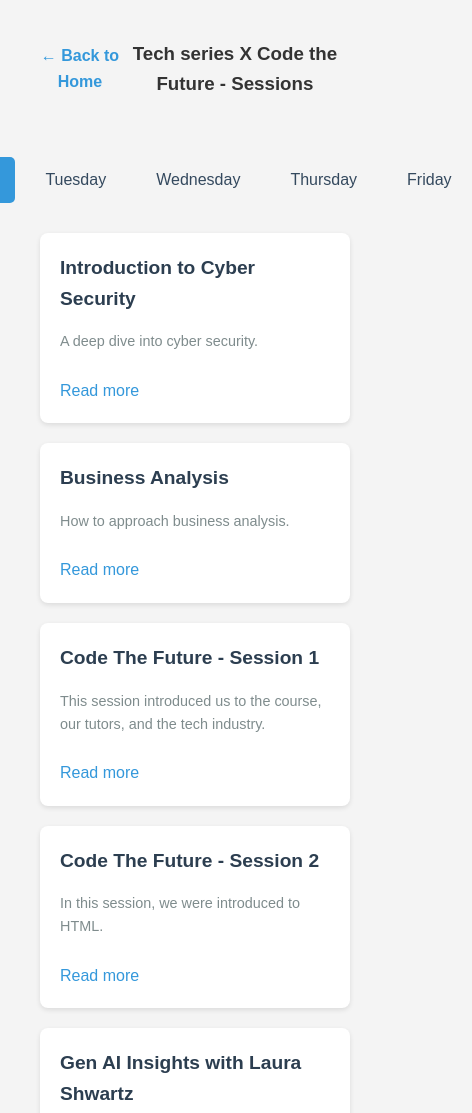
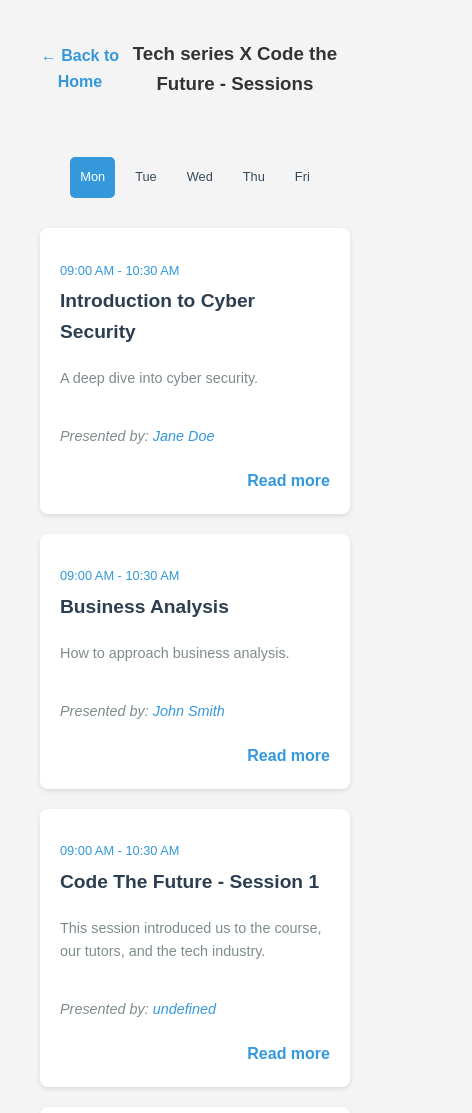
Before and after one commit to Fideltodayy/tech-talentseries-2024, a plain HTML site: page sessions.html in a window 390 px wide. Shown: the top 1113 px of the page, 472 px wide, since content can reach past the window. Drawn offline with Linux system fonts and the light colour scheme.

Commit message:
FInished the design aspect of the app. Implemented responsive design.

```diff
--- a/sessions.html
+++ b/sessions.html
@@ -4,6 +4,10 @@
     <meta charset="UTF-8" />
     <meta name="viewport" content="width=device-width, initial-scale=1.0" />
     <meta http-equiv="X-UA-Compatible" content="ie=edge" />
+    <meta
+      name="description"
+      content="Empowering tomorrow's tech leaders with cutting-edge skills. Explore the sessions in our 'Code the Future' series!"
+    />
     <title>Code the Future - Sessions</title>
     <style>
       body {
@@ -44,6 +48,7 @@
       .nav a.active {
         background-color: #3498db;
         color: #fff;
+        cursor: pointer;
       }
       .sessions {
         display: grid;
@@ -56,15 +61,13 @@
         box-shadow: 0 2px 5px rgba(0, 0, 0, 0.1);
         padding: 20px;
         transition: transform 0.3s ease;
+        display: flex;
+        flex-direction: column;
       }
       .session-card:hover {
         transform: translateY(-5px);
       }
-      .session-card h2 {
-        font-size: 1.2rem;
-        margin-top: 0;
-        color: #2c3e50;
-      }
+
       .session-card p {
         font-size: 0.9rem;
         color: #7f8c8d;
@@ -74,6 +77,41 @@
         margin-top: 10px;
         color: #3498db;
         text-decoration: none;
+      }
+      .session-card .time {
+        font-size: 0.8rem;
+        color: #3498db;
+        margin-bottom: 5px;
+      }
+      .session-card h2 {
+        font-size: 1.2rem;
+        margin-top: 0;
+        margin-bottom: 5px;
+        color: #2c3e50;
+      }
+      .session-card .description {
+        font-size: 0.9rem;
+        color: #7f8c8d;
+        flex-grow: 1;
+        margin-bottom: 15px;
+      }
+      .session-card .presenter {
+        font-style: italic;
+        color: #7f8c8d;
+        margin-bottom: 10px;
+      }
+      .session-card .card-footer {
+        display: flex;
+        justify-content: space-between;
+        align-items: center;
+      }
+      .session-card .read-more {
+        color: #3498db;
+        text-decoration: none;
+        font-weight: bold;
+      }
+      .session-card .read-more:hover {
+        text-decoration: underline;
       }
       footer {
         text-align: center;
@@ -103,6 +141,32 @@
       .profile a:hover {
         text-decoration: underline;
       }
+
+      /* Media query for small screen devices */
+      @media (max-width: 600px) {
+        .nav a {
+          padding: 10px 10px;
+          font-size: 0.8rem;
+        }
+        #monday::after {
+          content: "Mon";
+        }
+        #tuesday::after {
+          content: "Tue";
+        }
+        #wednesday::after {
+          content: "Wed";
+        }
+        #thursday::after {
+          content: "Thu";
+        }
+        #friday::after {
+          content: "Fri";
+        }
+        .nav a span {
+          display: none;
+        }
+      }
     </style>
   </head>
   <body>
@@ -115,11 +179,17 @@
       </header>
 
       <nav class="nav" aria-label="Date selection">
-        <a id="monday" onclick="filterByDay('Monday')">Monday</a>
-        <a id="tuesday" onclick="filterByDay('Tuesday')">Tuesday</a>
-        <a id="wednesday" onclick="filterByDay('Wednesday')">Wednesday</a>
-        <a id="thursday" onclick="filterByDay('Thursday')">Thursday</a>
-        <a id="friday" onclick="filterByDay('Friday')">Friday</a>
+        <a id="monday" onclick="filterByDay('Monday')"><span>Monday</span></a>
+        <a id="tuesday" onclick="filterByDay('Tuesday')"
+          ><span>Tuesday</span></a
+        >
+        <a id="wednesday" onclick="filterByDay('Wednesday')"
+          ><span>Wednesday</span></a
+        >
+        <a id="thursday" onclick="filterByDay('Thursday')"
+          ><span>Thursday</span></a
+        >
+        <a id="friday" onclick="filterByDay('Friday')"><span>Friday</span></a>
       </nav>
 
       <section class="sessions" id="sessionContainer">
@@ -128,7 +198,7 @@
 
       <footer>
         <p>&copy; 2024 Code the Future</p>
-        <p>
+        <p class="profile profile">
           Created by
           <a
             class="profile profile"
@@ -139,151 +209,10 @@
         </p>
       </footer>
     </div>
+    <script src="sessions.js"></script>
 
     <script>
-      // Placeholder data for sessions by day
-      const sessions = {
-        Monday: [
-          {
-            id: "cyber-security",
-            title: "Introduction to Cyber Security",
-            description: "A deep dive into cyber security.",
-            presenter: {
-              name: "Jane Doe",
-              linkedin: "https://www.linkedin.com/in/janedoe",
-            },
-          },
-          {
-            id: "business-analysis",
-            title: "Business Analysis",
-            description: "How to approach business analysis.",
-            presenter: {
-              name: "John Smith",
-              linkedin: "https://www.linkedin.com/in/johnsmith",
-            },
-          },
-          {
-            id: "code-future-1",
-            title: "Code The Future - Session 1",
-            description:
-              "This session introduced us to the course, our tutors, and the tech industry.",
-          },
-          {
-            id: "code-future-2",
-            title: "Code The Future - Session 2",
-            description: "In this session, we were introduced to HTML.",
-          },
-          {
-            id: "gen-ai-insights",
-            title: "Gen AI Insights with Laura Shwartz",
-            description:
-              "In this session, we explored generative AI and its applications.",
-          },
-        ],
-        // ... (keep other days' data)
-        Tuesday: [
-          {
-            id: "data-science",
-            title: "Introduction to Data Science",
-            description:
-              "Learn the basics of data science and its applications.",
-            presenter: {
-              name: "Alice Johnson",
-              linkedin: "https://www.linkedin.com/in/alicejohnson",
-            },
-          },
-          {
-            id: "code-future-3",
-            title: "Code The Future - Session 1",
-            description:
-              "This session introduced us to the course, our tutors, and the tech industry.",
-          },
-          {
-            id: "code-future-4",
-            title: "Code The Future - Session 2",
-            description: "In this session, we were introduced to HTML.",
-          },
-        ],
-        Wednesday: [
-          {
-            id: "machine-learning",
-            title: "Machine Learning 101",
-            description:
-              "An overview of machine learning concepts and techniques.",
-            presenter: {
-              name: "Carol White",
-              linkedin: "https://www.linkedin.com/in/carolwhite",
-            },
-          },
-          {
-            id: "cloud-computing",
-            title: "Cloud Computing",
-            description: "Understanding cloud computing and its benefits.",
-            presenter: {
-              name: "David Green",
-              linkedin: "https://www.linkedin.com/in/davidgreen",
-            },
-          },
-          {
-            id: "code-future-5",
-            title: "Code The Future - Session 1",
-            description:
-              "This session introduced us to the course, our tutors, and the tech industry.",
-          },
-          {
-            id: "code-future-6",
-            title: "Code The Future - Session 2",
-            description: "In this session, we were introduced to HTML.",
-          },
-        ],
-        Thursday: [
-          {
-            id: "devops",
-            title: "Introduction to DevOps",
-            description: "Learn about DevOps practices and tools.",
-            presenter: {
-              name: "Eve Black",
-              linkedin: "https://www.linkedin.com/in/eveblack",
-            },
-          },
-          {
-            id: "cyber-security-advanced",
-            title: "Advanced Cyber Security",
-            description: "Dive deeper into advanced cyber security topics.",
-            presenter: {
-              name: "Frank Blue",
-              linkedin: "https://www.linkedin.com/in/frankblue",
-            },
-          },
-          {
-            id: "Code The Future ",
-            title: "Personal Site - Drop in Call",
-            description:
-              "This session introduced us to the course, our tutors, and the tech industry.",
-          },
-        ],
-        Friday: [
-          {
-            id: "ai-ethics",
-            title: "AI Ethics",
-            description:
-              "Explore the ethical considerations in AI development.",
-            presenter: {
-              name: "Grace Red",
-              linkedin: "https://www.linkedin.com/in/gracered",
-            },
-          },
-          {
-            id: "project-management",
-            title: "Project Management",
-            description: "Learn the fundamentals of project management.",
-            presenter: {
-              name: "Henry Yellow",
-              linkedin: "https://www.linkedin.com/in/henryyellow",
-            },
-          },
-        ],
-      };
+      console.log(sessions);
 
       function filterByDay(day) {
         const sessionContainer = document.getElementById("sessionContainer");
@@ -298,9 +227,14 @@
           const sessionCard = document.createElement("div");
           sessionCard.classList.add("session-card");
           sessionCard.innerHTML = `
+            <p class="time">${session.time}</p>
             <h2>${session.title}</h2>
-            <p>${session.description}</p>
-            <a href="session.html?id=${session.id}">Read more</a>
+            <p class="description">${session.description}</p>
+            <p class="presenter">Presented by: <a href="${session.presenter?.linkedin}" target="_blank">${session.presenter?.name}</a></p>
+            <div class="card-footer">
+              <span></span>
+              <a href="session.html?id=${session.id}" class="read-more">Read more</a>
+            </div>
           `;
           sessionContainer.appendChild(sessionCard);
         });
--- /dev/null
+++ b/sessions.js
@@ -0,0 +1,257 @@
+// Placeholder data for sessions by day
+const sessions = {
+  Monday: [
+    {
+      id: "cyber-security",
+      title: "Introduction to Cyber Security",
+      time: "09:00 AM - 10:30 AM",
+      description: "A deep dive into cyber security.",
+      presenter: {
+        name: "Jane Doe",
+        linkedin: "https://www.linkedin.com/in/janedoe",
+        title: "Cyber Security Expert",
+        bio: "Jane Doe is a renowned expert in cyber security with over 10 years of experience.",
+      },
+      content: `
+        <p>In this session, we'll cover the following topics:</p>
+        <ul>
+          <li>Basic principles of cyber security</li>
+          <li>Common threats and vulnerabilities</li>
+          <li>Best practices for protecting digital assets</li>
+          <li>Introduction to encryption and secure communication</li>
+        </ul>
+        <p>By the end of this session, you'll have a solid foundation in cyber security concepts and be prepared to tackle more advanced topics.</p>
+      `,
+    },
+    {
+      id: "business-analysis",
+      title: "Business Analysis",
+      time: "09:00 AM - 10:30 AM",
+      description: "How to approach business analysis.",
+      presenter: {
+        name: "John Smith",
+        title: "Cyber Security Expert",
+        bio: "Jane Doe is a renowned expert in cyber security with over 10 years of experience.",
+      },
+      content: `
+        <p>In this session, we'll cover the following topics:</p>
+        <ul>
+          <li>Basic principles of cyber security</li>
+          <li>Common threats and vulnerabilities</li>
+          <li>Best practices for protecting digital assets</li>
+          <li>Introduction to encryption and secure communication</li>
+        </ul>
+        <p>By the end of this session, you'll have a solid foundation in cyber security concepts and be prepared to tackle more advanced topics.</p>
+      `,
+    },
+    {
+      id: "code-future-1",
+      title: "Code The Future - Session 1",
+      time: "09:00 AM - 10:30 AM",
+      description:
+        "This session introduced us to the course, our tutors, and the tech industry.",
+    },
+    {
+      id: "code-future-2",
+      title: "Code The Future - Session 2",
+      time: "09:00 AM - 10:30 AM",
+      description: "In this session, we were introduced to HTML.",
+    },
+    {
+      id: "gen-ai-insights",
+      title: "Gen AI Insights with Laura Shwartz",
+      time: "09:00 AM - 10:30 AM",
+      description:
+        "In this session, we explored generative AI and its applications.",
+    },
+  ],
+  // ... (keep other days' data)
+  Tuesday: [
+    {
+      id: "data-science",
+      title: "Introduction to Data Science",
+      time: "09:00 AM - 10:30 AM",
+      description: "Learn the basics of data science and its applications.",
+      presenter: {
+        name: "Alice Johnson",
+        title: "Cyber Security Expert",
+        bio: "Jane Doe is a renowned expert in cyber security with over 10 years of experience.",
+      },
+      content: `
+        <p>In this session, we'll cover the following topics:</p>
+        <ul>
+          <li>Basic principles of cyber security</li>
+          <li>Common threats and vulnerabilities</li>
+          <li>Best practices for protecting digital assets</li>
+          <li>Introduction to encryption and secure communication</li>
+        </ul>
+        <p>By the end of this session, you'll have a solid foundation in cyber security concepts and be prepared to tackle more advanced topics.</p>
+      `,
+    },
+    {
+      id: "code-future-3",
+      title: "Code The Future - Session 1",
+      time: "09:00 AM - 10:30 AM",
+      description:
+        "This session introduced us to the course, our tutors, and the tech industry.",
+    },
+    {
+      id: "code-future-4",
+      title: "Code The Future - Session 2",
+      time: "09:00 AM - 10:30 AM",
+      description: "In this session, we were introduced to HTML.",
+    },
+  ],
+  Wednesday: [
+    {
+      id: "machine-learning",
+      title: "Machine Learning 101",
+      time: "09:00 AM - 10:30 AM",
+      description: "An overview of machine learning concepts and techniques.",
+      presenter: {
+        name: "Carol White",
+        title: "Cyber Security Expert",
+        bio: "Jane Doe is a renowned expert in cyber security with over 10 years of experience.",
+      },
+      content: `
+        <p>In this session, we'll cover the following topics:</p>
+        <ul>
+          <li>Basic principles of cyber security</li>
+          <li>Common threats and vulnerabilities</li>
+          <li>Best practices for protecting digital assets</li>
+          <li>Introduction to encryption and secure communication</li>
+        </ul>
+        <p>By the end of this session, you'll have a solid foundation in cyber security concepts and be prepared to tackle more advanced topics.</p>
+      `,
+    },
+    {
+      id: "cloud-computing",
+      title: "Cloud Computing",
+      time: "09:00 AM - 10:30 AM",
+      description: "Understanding cloud computing and its benefits.",
+      presenter: {
+        name: "David Green",
+        title: "Cyber Security Expert",
+        bio: "Jane Doe is a renowned expert in cyber security with over 10 years of experience.",
+      },
+      content: `
+        <p>In this session, we'll cover the following topics:</p>
+        <ul>
+          <li>Basic principles of cyber security</li>
+          <li>Common threats and vulnerabilities</li>
+          <li>Best practices for protecting digital assets</li>
+          <li>Introduction to encryption and secure communication</li>
+        </ul>
+        <p>By the end of this session, you'll have a solid foundation in cyber security concepts and be prepared to tackle more advanced topics.</p>
+      `,
+    },
+    {
+      id: "code-future-5",
+      title: "Code The Future - Session 1",
+      time: "09:00 AM - 10:30 AM",
+      description:
+        "This session introduced us to the course, our tutors, and the tech industry.",
+    },
+    {
+      id: "code-future-6",
+      title: "Code The Future - Session 2",
+      time: "09:00 AM - 10:30 AM",
+      description: "In this session, we were introduced to HTML.",
+    },
+  ],
+  Thursday: [
+    {
+      id: "devops",
+      title: "Introduction to DevOps",
+      time: "09:00 AM - 10:30 AM",
+      description: "Learn about DevOps practices and tools.",
+      presenter: {
+        name: "Eve Black",
+        title: "Cyber Security Expert",
+        bio: "Jane Doe is a renowned expert in cyber security with over 10 years of experience.",
+      },
+      content: `
+        <p>In this session, we'll cover the following topics:</p>
+        <ul>
+          <li>Basic principles of cyber security</li>
+          <li>Common threats and vulnerabilities</li>
+          <li>Best practices for protecting digital assets</li>
+          <li>Introduction to encryption and secure communication</li>
+        </ul>
+        <p>By the end of this session, you'll have a solid foundation in cyber security concepts and be prepared to tackle more advanced topics.</p>
+      `,
+    },
+    {
+      id: "cyber-security-advanced",
+      title: "Advanced Cyber Security",
+      time: "09:00 AM - 10:30 AM",
+      description: "Dive deeper into advanced cyber security topics.",
+      presenter: {
+        name: "Frank Blue",
+        title: "Cyber Security Expert",
+        bio: "Jane Doe is a renowned expert in cyber security with over 10 years of experience.",
+      },
+      content: `
+        <p>In this session, we'll cover the following topics:</p>
+        <ul>
+          <li>Basic principles of cyber security</li>
+          <li>Common threats and vulnerabilities</li>
+          <li>Best practices for protecting digital assets</li>
+          <li>Introduction to encryption and secure communication</li>
+        </ul>
+        <p>By the end of this session, you'll have a solid foundation in cyber security concepts and be prepared to tackle more advanced topics.</p>
+      `,
+    },
+    {
+      id: "Code The Future ",
+      title: "Personal Site - Drop in Call",
+      time: "09:00 AM - 10:30 AM",
+      description:
+        "This session introduced us to the course, our tutors, and the tech industry.",
+    },
+  ],
+  Friday: [
+    {
+      id: "ai-ethics",
+      title: "AI Ethics",
+      time: "09:00 AM - 10:30 AM",
+      description: "Explore the ethical considerations in AI development.",
+      presenter: {
+        name: "Grace Red",
+        title: "Cyber Security Expert",
+        bio: "Jane Doe is a renowned expert in cyber security with over 10 years of experience.",
+      },
+      content: `
+        <p>In this session, we'll cover the following topics:</p>
+        <ul>
+          <li>Basic principles of cyber security</li>
+          <li>Common threats and vulnerabilities</li>
+          <li>Best practices for protecting digital assets</li>
+          <li>Introduction to encryption and secure communication</li>
+        </ul>
+        <p>By the end of this session, you'll have a solid foundation in cyber security concepts and be prepared to tackle more advanced topics.</p>
+      `,
+    },
+    {
+      id: "project-management",
+      title: "Project Management",
+      time: "09:00 AM - 10:30 AM",
+      description: "Learn the fundamentals of project management.",
+      presenter: {
+        name: "Henry Yellow",
+        title: "Cyber Security Expert",
+        bio: "Jane Doe is a renowned expert in cyber security with over 10 years of experience.",
+      },
+      content: `
+        <p>In this session, we'll cover the following topics:</p>
+        <ul>
+          <li>Basic principles of cyber security</li>
+          <li>Common threats and vulnerabilities</li>
+          <li>Best practices for protecting digital assets</li>
+          <li>Introduction to encryption and secure communication</li>
+        </ul>
+        <p>By the end of this session, you'll have a solid foundation in cyber security concepts and be prepared to tackle more advanced topics.</p>
+      `,
+    },
+  ],
+};
```
Also changed, not shown: index.html (+19 -3 lines), index.js (deleted, +0 -28 lines), session.html (+115 -77 lines).
